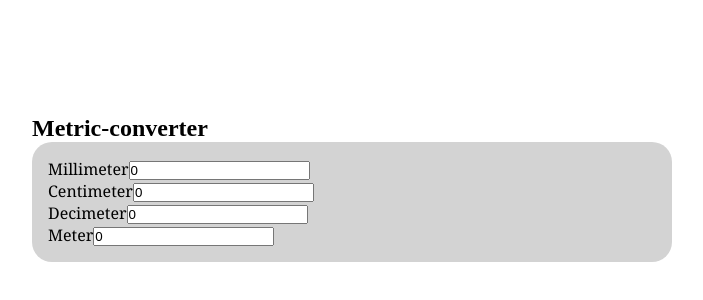
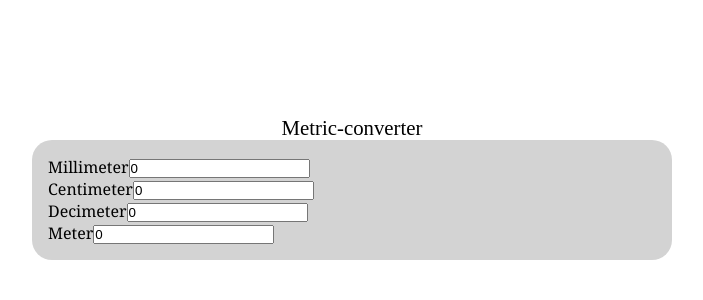
Before and after one commit to camillamn/js-calculator-converter, a Vue app: page / in a window 1280 px wide. Shown: the part 212-512 px from the top of the page, without its empty margins (288-991 px from the left). Built offline with nearby package versions, Linux system fonts and the light colour scheme.

Commit message:
Edited title

```diff
--- a/components/Converter.vue
+++ b/components/Converter.vue
@@ -1,7 +1,7 @@
 <template>
 
 <main>
-	<h2>Metric-converter</h2>
+	<div class="title">Metric-converter</div>
 	<div class="container">
 		<div v-for="length in lengthConvert">
 			<label> {{length.id}} </label>
@@ -85,6 +85,12 @@ body {
 	align-items: center;
 }
 
+.title {
+	font-size: 1.3em;
+	display: flex;
+	justify-content: center;
+}
+
 .container {
 	width: 50vw;
 	font-family: Georgia, 'Times New Roman', Times, serif;
```
